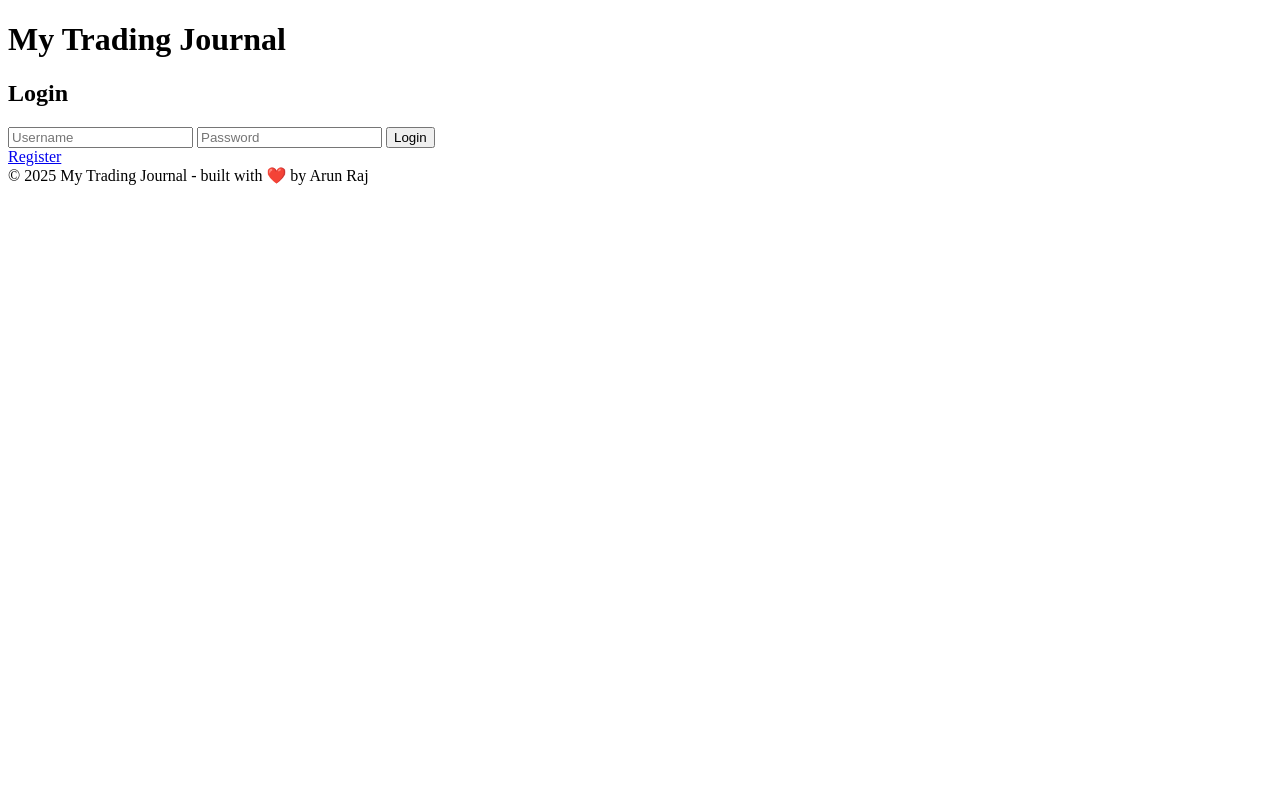
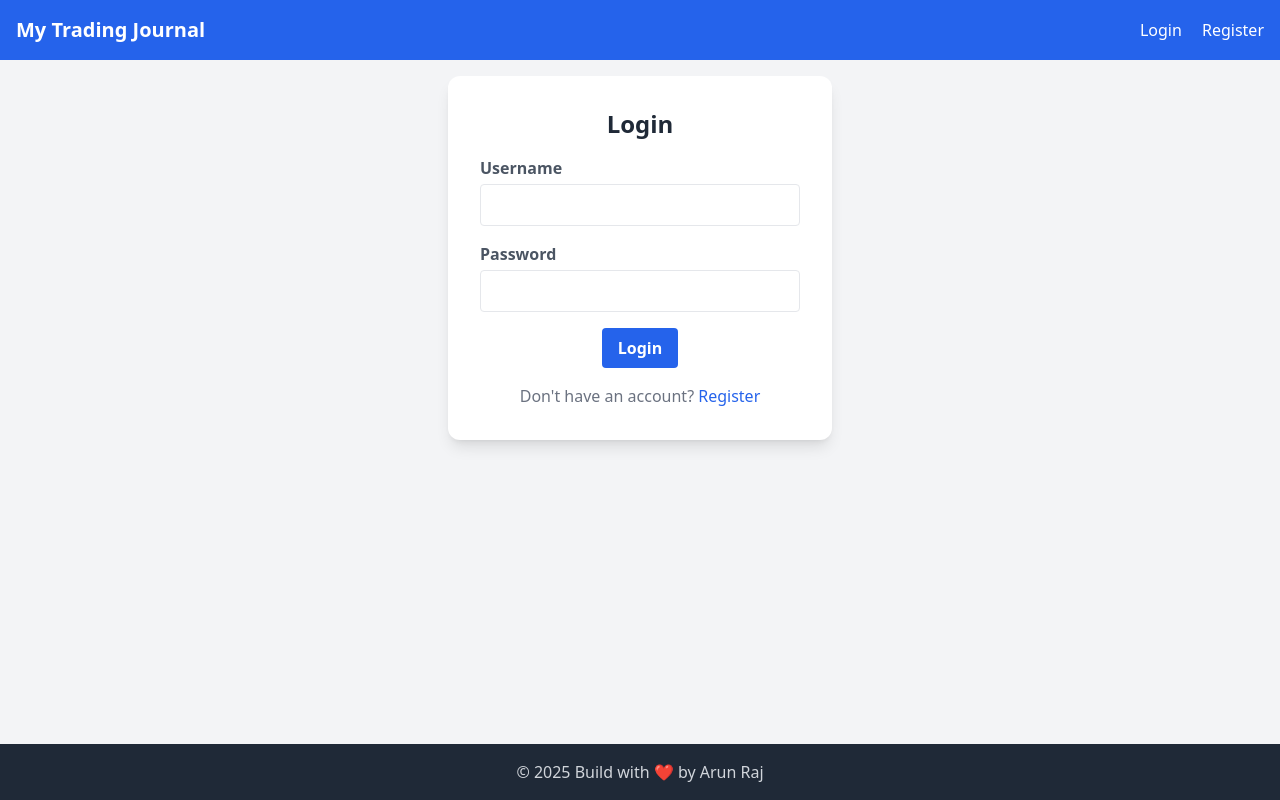
Before and after one commit to BeamingMonkey/option-journal-, a Flask app: page /login in a window 1280 px wide. Run offline with Flask 2, Linux system fonts and the light colour scheme; some libraries are stand-ins or nearby versions.

Commit message:
Update login.html

```diff
--- a/templates/login.html
+++ b/templates/login.html
@@ -1,26 +1,25 @@
-<!DOCTYPE html>
-<html>
-<head>
-    <title>Login - My Trading Journal</title>
-    <link href="https://cdn.tailwindcss.com" rel="stylesheet">
-</head>
-<body class="bg-gray-100 flex items-center justify-center h-screen">
-    <div class="bg-white rounded-lg shadow p-6 w-80">
-        <h1 class="text-2xl font-bold text-center text-blue-600">My Trading Journal</h1>
-        <h2 class="text-xl text-center mt-2">Login</h2>
-        <form method="POST" class="mt-4 space-y-3">
-            <input name="username" placeholder="Username" required
-                   class="w-full p-2 rounded border focus:outline-none focus:border-blue-600" />
-            <input name="password" placeholder="Password" required type="password"
-                   class="w-full p-2 rounded border focus:outline-none focus:border-blue-600" />
-            <button class="bg-blue-600 text-white rounded w-full p-2 hover:bg-blue-700">Login</button>
-        </form>
-        <div class="text-center mt-3">
-            <a href="{{ url_for('register') }}" class="text-blue-600 hover:underline">Register</a>
-        </div>
+{% extends "base.html" %}
+
+{% block title %}Login - My Trading Journal{% endblock %}
+
+{% block content %}
+<div class="bg-white rounded-xl p-8 shadow-lg max-w-sm w-full">
+  <h2 class="text-2xl font-bold text-gray-800 text-center">Login</h2>
+  <form method="POST" class="mt-4 space-y-4">
+    <div>
+      <label class="block text-gray-600 font-semibold">Username</label>
+      <input name="username" required class="w-full p-2 rounded border mt-1">
     </div>
-    <footer class="text-center mt-4 text-gray-500 text-sm">
-        &copy; 2025 My Trading Journal - built with ❤️ by Arun Raj
-    </footer>
-</body>
-</html>
+    <div>
+      <label class="block text-gray-600 font-semibold">Password</label>
+      <input type="password" name="password" required class="w-full p-2 rounded border mt-1">
+    </div>
+    <div class="text-center">
+      <button class="bg-blue-600 hover:bg-blue-700 text-white font-bold rounded px-4 py-2">Login</button>
+    </div>
+  </form>
+  <p class="text-center mt-4 text-gray-500">Don't have an account?
+    <a href="{{ url_for('register') }}" class="text-blue-600 hover:underline">Register</a>
+  </p>
+</div>
+{% endblock %}
```
